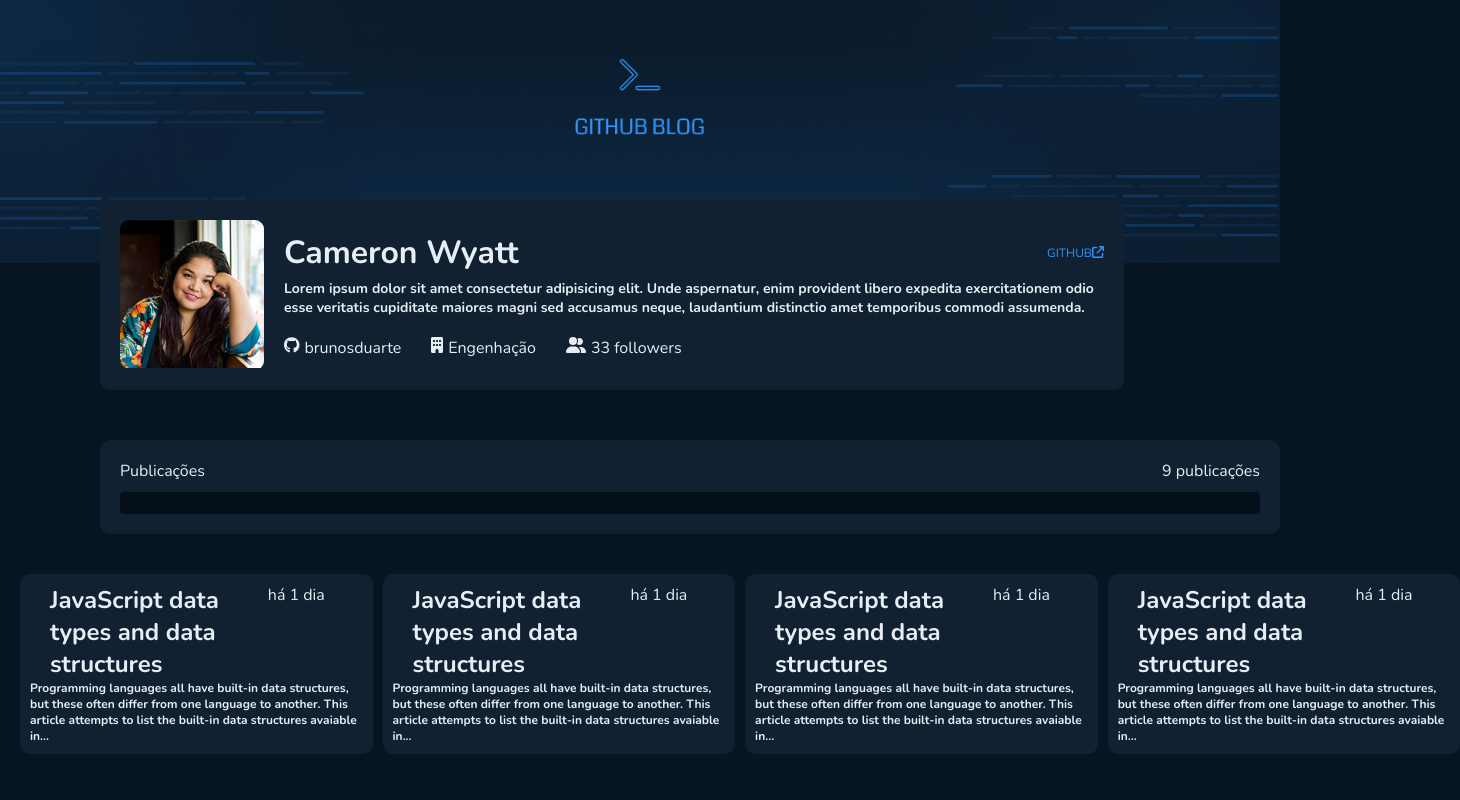
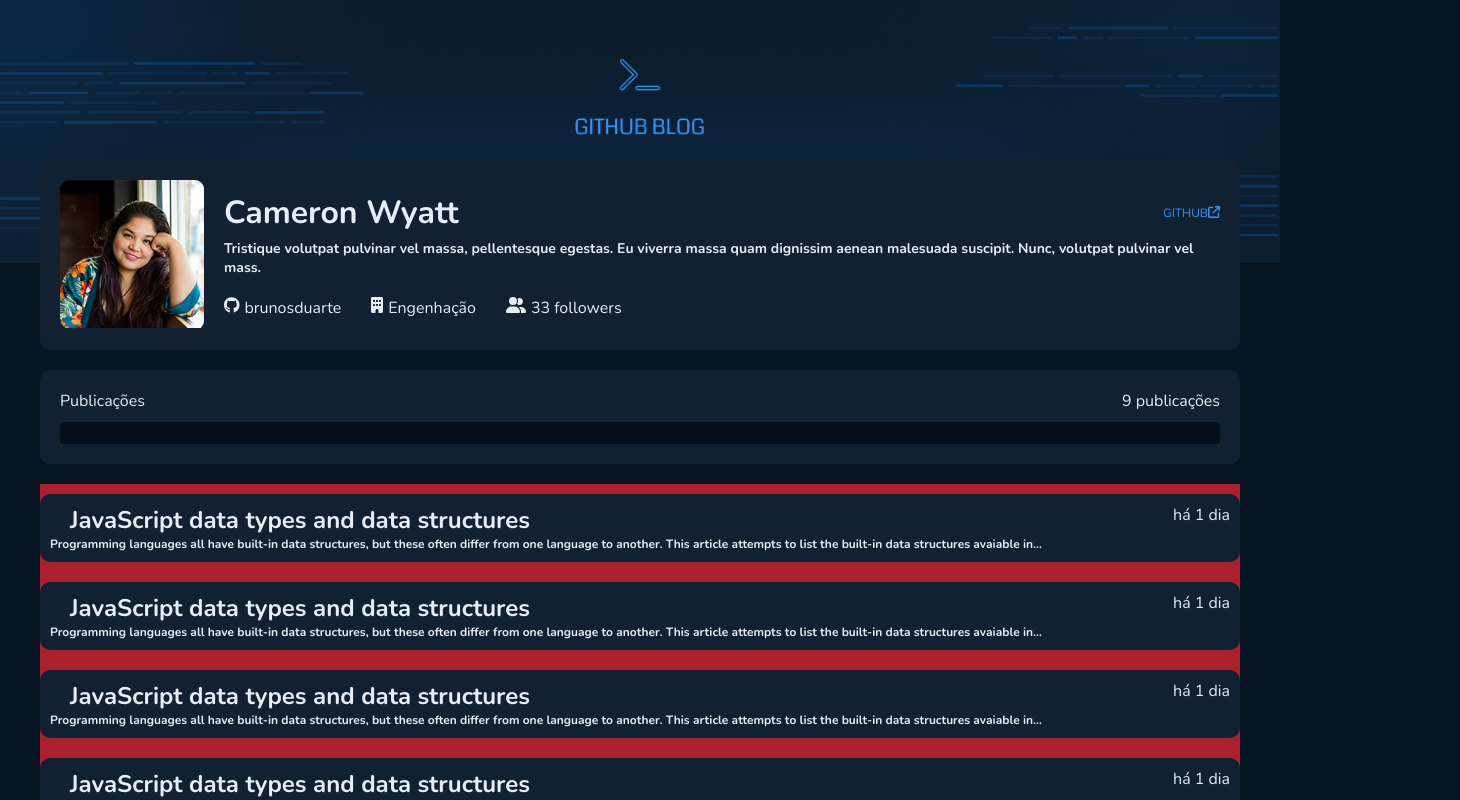
Before and after one commit to brunosduarte/github-blog, a React (Vite) app: page / in a window 1280 px wide. Shown: the top 800 px of the page, 1460 px wide, since content can reach past the window. Built offline with nearby package versions, Linux system fonts and the light colour scheme.

Commit message:
fest: structuring the posts

```diff
--- a/src/components/Profile/index.tsx
+++ b/src/components/Profile/index.tsx
@@ -21,7 +21,7 @@
         </FullName>
 
         <BioDescription>
-          Lorem ipsum dolor sit amet consectetur adipisicing elit. Unde aspernatur, enim provident libero expedita exercitationem odio esse veritatis cupiditate maiores magni sed accusamus neque, laudantium distinctio amet temporibus commodi assumenda.
+        Tristique volutpat pulvinar vel massa, pellentesque egestas. Eu viverra massa quam dignissim aenean malesuada suscipit. Nunc, volutpat pulvinar vel mass.
         </BioDescription>
 
         <InfoArea>
--- a/src/components/Profile/styles.ts
+++ b/src/components/Profile/styles.ts
@@ -1,10 +1,10 @@
 import styled from "styled-components";
 
 export const ProfileContainer = styled.div`
-  margin-top: 200px;
-  margin-left: 100px;
+  //margin-top: 200px;
+  //margin-left: 100px;
   padding: 20px;
-  width: calc(100vw - 20%);
+  //width: calc(100vw - 20%);
 
   display: grid;
   grid: 150px / auto auto auto;
--- a/src/components/Repos/styles.ts
+++ b/src/components/Repos/styles.ts
@@ -1,12 +1,13 @@
 import styled from "styled-components";
 
 export const ReposContainer = styled.div`
-  margin-top: 10px;
-  padding: 20px;
-  display: flex;
-  flex-direction: row;
+  margin-top: 20px;
+  //padding: 20px;
+  display: grid;
+  grid-area: myCards;
+  grid-template-areas: myCards myCards;
   gap: 10px;
-  //background-color: ${props => props.theme['red-500']};
+  background-color: ${props => props.theme['red-500']};
 `;
 
 export const CardContainer = styled.div`
@@ -14,6 +15,7 @@
   padding: 10px;
   display: flex;
   flex-direction: column;
+  flex-basis: 1;
   border-radius: 10px;
   background-color: ${props => props.theme['base-post']};
   border-color: ${props => props.theme['base-border']};
@@ -28,7 +30,8 @@
 
 export const CardTitleAndElapsed = styled.div`
   display: flex;
-  flex-direction: row;
+  justify-content: space-between;
+  //flex-direction: row;
   //padding: 20px;
   //background-color: ${props => props.theme['red-700']};
 `;
@@ -41,7 +44,8 @@
 `;
 
 export const CardElapsed = styled.div`
-  width: 200px;
+  flex-shrink: 1;
+  flex-wrap: nowrap;
   //background-color: ${props => props.theme['red-300']};
 `;
 
--- a/src/components/Search/styles.ts
+++ b/src/components/Search/styles.ts
@@ -1,8 +1,8 @@
 import styled from "styled-components";
 
 export const SearchContainer = styled.div`
-  margin-top: 50px;
-  margin-left: 100px;
+  margin-top: 20px;
+  //margin-left: 100px;
   padding: 20px;
 
   display: flex;
--- a/src/styles/global.ts
+++ b/src/styles/global.ts
@@ -1,5 +1,4 @@
 import { createGlobalStyle } from "styled-components";
-
 export const GlobalStyle = createGlobalStyle`
   * {
     margin: 0;
@@ -19,9 +18,16 @@
     background-size: 100%;
     background-position: center top;
 
+    //background-color: red;
+    display: flex;
+    flex-direction: column;
+
     background-color: ${props => props.theme['base-background']};
     color: ${props => props.theme['base-title']};
     -webkit-font-smoothing: antialiased;
+
+    margin-top: 120px;
+    padding: 40px;
   }
 
   body, input, textarea, button {
```
Also changed, not shown: src/App.tsx (+3 -5 lines), src/assets/logo.svg, src/assets/logoName.svg (added).
